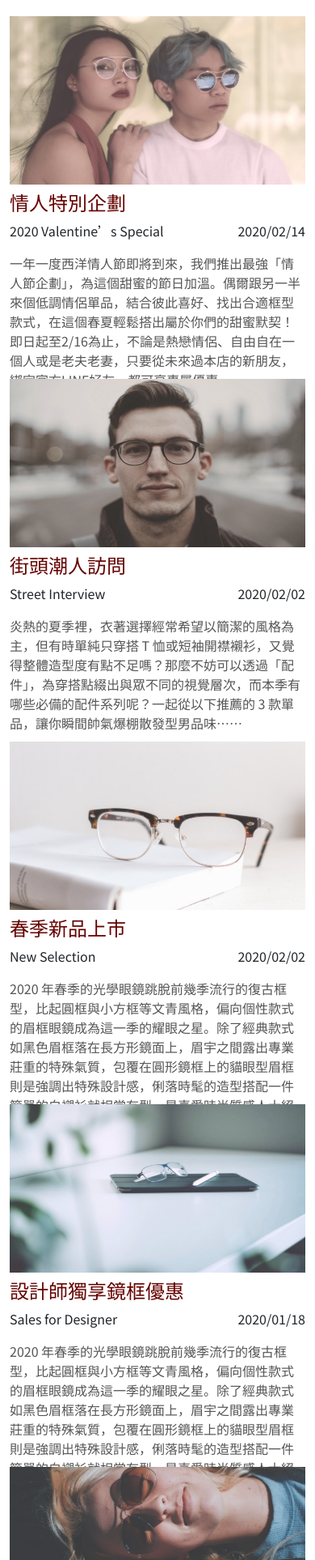
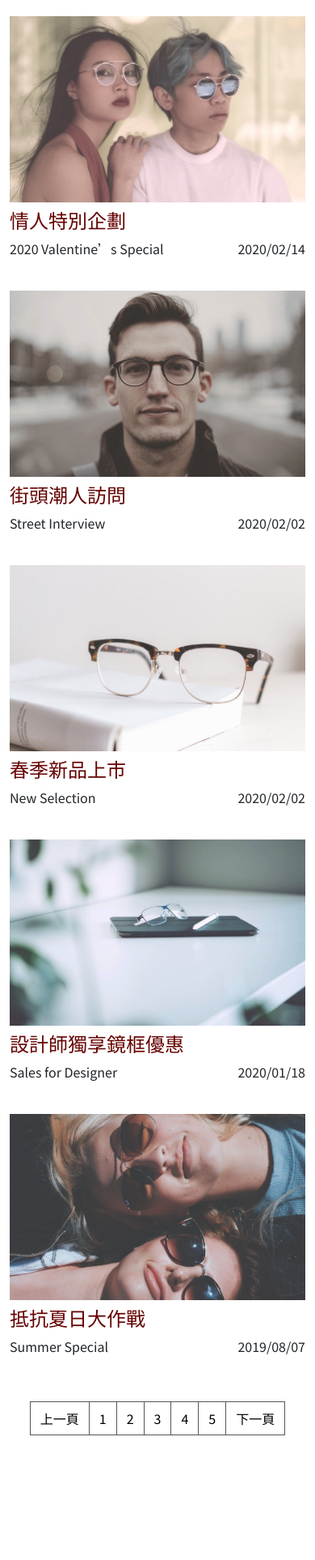
Before and after one commit to Afonguwu/2023-week3-4, a website built with Vite: page pages/blog.html in a window 390 px wide. Shown: the part 73-2000 px from the top of the page at 81% size. After the commit the page ends 1950 px from the top, so only its background shows below. Built offline with nearby package versions, Linux system fonts and the light colour scheme.

Commit message:
blog update

```diff
--- a/assets/scss/pages/_blog.scss
+++ b/assets/scss/pages/_blog.scss
@@ -1,27 +1,17 @@
 .blog-list{
     width: 100%;
-    img,.blog-content{
-        width: 100%;
-        max-height: 208px;
-    }
     li{
         margin-bottom: 24px;
     }
     margin-bottom: 40px;
     @include pad{
-        img,.blog-content{
-            width: 48.5%;
-        }
         margin-bottom: 56px;
     }
     @include pc{
-        img,.blog-content{
-            max-height: 400px;
-        }
         li{
             margin-bottom: 60px;
         }
-        margin-bottom: 644px;
+        margin-bottom: 64px;
     }
     h3{
         font-size: 1.5rem;
@@ -39,4 +29,5 @@
         height: 54px;
         font-size: 36px;
     }
+
 }
--- a/pages/blog.html
+++ b/pages/blog.html
@@ -13,10 +13,10 @@
         部落格
         </h2>
         <ul class="blog-list">
-            <li class=" d-md-flex justify-content-between">
-                <img class="mb-2  mb-md-0  d-md-block" src="../assets/images/blog-1.png" alt="情人特別企劃">
-                <div class="blog-content d-lg-flex flex-column justify-content-between">
-                    <div>
+            <li class=" d-md-flex justify-content-between row">
+                <img class="mb-2  mb-md-0  d-md-block col-md-6" src="../assets/images/blog-1.png" alt="情人特別企劃">
+                <div class="col-md-6 blog-content d-lg-flex flex-column justify-content-between">
+                    <div >
                     <h3 class=" brown mb-md-0">
                         情人特別企劃
                     </h3>
@@ -24,17 +24,18 @@
                         <span>2020 Valentine’s Special</span>
                         <span>2020/02/14</span>
                     </p>
-                    <p class="d-md-block gray card-text ">
-                        一年一度西洋情人節即將到來，我們推出最強「情人節企劃」，為這個甜蜜的節日加溫。偶爾跟另一半來個低調情侶單品，結合彼此喜好、找出合適框型款式，在這個春夏輕鬆搭出屬於你們的甜蜜默契！ 即日起至2/16為止，不論是熱戀情侶、自由自在一個人或是老夫老妻，只要從未來過本店的新朋友，綁定官方LINE好友，都可享專屬優惠⋯⋯
+                    <p class="d-none d-md-block gray card-text ">
+                        <span class="d-lg-none">一年一度西洋情人節即將到來，我們推出最強「情人節企劃」，為這個甜蜜的節日加溫。偶爾跟另一半來個低調情侶單品，結合彼此喜好、找出合適框型款式，在這個春夏輕鬆搭出屬於你們的甜蜜默契！即日起至2/16為止，不論是熱戀情侶、自由自在一個人或是老夫老妻⋯⋯more</span>
+                        <span class="d-none d-lg-inline">一年一度西洋情人節即將到來，我們推出最強「情人節企劃」，為這個甜蜜的節日加溫。偶爾跟另一半來個低調情侶單品，結合彼此喜好、找出合適框型款式，在這個春夏輕鬆搭出屬於你們的甜蜜默契！ 即日起至2/16為止，不論是熱戀情侶、自由自在一個人或是老夫老妻，只要從未來過本店的新朋友，綁定官方LINE好友，都可享專屬優惠⋯⋯</span>
                     </p>
                     </div>
                     <button class="ms-auto d-none d-lg-block fw-bold bg-body border-0"><a href="#" class=" brown">MORE</a></button>
                 </div>
             </li>
-            <li class=" d-md-flex justify-content-between">
-                <img class="mb-2  mb-md-0  d-md-block" src="../assets/images/blog-2.png" alt="街頭潮人訪問">
-                <div class="blog-content d-lg-flex flex-column justify-content-between">
-                    <div>
+            <li class=" d-md-flex justify-content-between row">
+                <img class="mb-2  mb-md-0  d-md-block col-md-6" src="../assets/images/blog-2.png" alt="街頭潮人訪問">
+                <div class="col-md-6 blog-content d-lg-flex flex-column justify-content-between">
+                    <div >
                     <h3 class=" brown mb-md-0">
                         街頭潮人訪問
                     </h3>
@@ -42,17 +43,18 @@
                         <span>Street Interview</span>
                         <span>2020/02/02</span>
                     </p>
-                    <p class="d-md-block gray card-text">
-                        炎熱的夏季裡，衣著選擇經常希望以簡潔的風格為主，但有時單純只穿搭 T 恤或短袖開襟襯衫，又覺得整體造型度有點不足嗎？那麼不妨可以透過「配件」，為穿搭點綴出與眾不同的視覺層次，而本季有哪些必備的配件系列呢？一起從以下推薦的 3 款單品，讓你瞬間帥氣爆棚散發型男品味⋯⋯
+                    <p class="d-none d-md-block gray card-text ">
+                        <span class="d-lg-none">炎熱的夏季裡，衣著選擇經常希望以簡潔的風格為主，但有時單純只穿搭 T 恤或短袖開襟襯衫，又覺得整體造型度有點不足嗎？那麼不妨可以透過「配件」，為穿搭點綴出與眾不同的視覺層次，而本季有哪些必備的配件系列呢？一起從以下推薦的 3 款單品，讓你瞬間帥氣⋯⋯more</span>
+                        <span class="d-none d-lg-inline">炎熱的夏季裡，衣著選擇經常希望以簡潔的風格為主，但有時單純只穿搭 T 恤或短袖開襟襯衫，又覺得整體造型度有點不足嗎？那麼不妨可以透過「配件」，為穿搭點綴出與眾不同的視覺層次，而本季有哪些必備的配件系列呢？一起從以下推薦的 3 款單品，讓你瞬間帥氣爆棚散發型男品味⋯⋯</span>
                     </p>
                     </div>
                     <button class="ms-auto d-none d-lg-block fw-bold bg-body border-0"><a href="#" class=" brown">MORE</a></button>
                 </div>
             </li>
-            <li class=" d-md-flex justify-content-between">
-                <img class="mb-2  mb-md-0  d-md-block" src="../assets/images/blog-3.png" alt="春季新品上市">
-                <div class="blog-content d-lg-flex flex-column justify-content-between">
-                    <div>
+            <li class=" d-md-flex justify-content-between row">
+                <img class="mb-2  mb-md-0  d-md-block col-md-6" src="../assets/images/blog-3.png" alt="春季新品上市">
+                <div class="col-md-6 blog-content d-lg-flex flex-column justify-content-between">
+                    <div >
                     <h3 class=" brown mb-md-0">
                         春季新品上市
                     </h3>
@@ -60,17 +62,18 @@
                         <span>New Selection</span>
                         <span>2020/02/02</span>
                     </p>
-                    <p class="d-md-block gray card-text">
-                        2020 年春季的光學眼鏡跳脫前幾季流行的復古框型，比起圓框與小方框等文青風格，偏向個性款式的眉框眼鏡成為這一季的耀眼之星。除了經典款式如黑色眉框落在長方形鏡面上，眉宇之間露出專業莊重的特殊氣質，包覆在圓形鏡框上的貓眼型眉框則是強調出特殊設計感，俐落時髦的造型搭配一件簡單的白襯衫就相當有型，是喜愛時尚質感人士絕不能錯過的必備款式⋯⋯
+                    <p class="d-none d-md-block gray card-text ">
+                        <span class="d-lg-none">一年一度西洋情人節即將到來，我們推出最強「情人節企劃」，為這個甜蜜的節日加溫。偶爾跟另一半來個低調情侶單品，結合彼此喜好、找出合適框型款式，在這個春夏輕鬆搭出屬於你們的甜蜜默契！即日起至2/16為止，不論是熱戀情侶、自由自在一個人或是老夫老妻⋯⋯more</span>
+                        <span class="d-none d-lg-inline">2020 年春季的光學眼鏡跳脫前幾季流行的復古框型，比起圓框與小方框等文青風格，偏向個性款式的眉框眼鏡成為這一季的耀眼之星。除了經典款式如黑色眉框落在長方形鏡面上，眉宇之間露出專業莊重的特殊氣質，包覆在圓形鏡框上的貓眼型眉框則是強調出特殊設計感，俐落時髦的造型搭配一件簡單的白襯衫就相當有型，是喜愛時尚質感人士絕不能錯過的必備款式⋯⋯</span>
                     </p>
                     </div>
                     <button class="ms-auto d-none d-lg-block fw-bold bg-body border-0"><a href="#" class=" brown">MORE</a></button>
                 </div>
             </li>
-            <li class=" d-md-flex justify-content-between">
-                <img class="mb-2  mb-md-0  d-md-block" src="../assets/images/blog-4.png" alt="設計師獨享鏡框優惠">
-                <div class="blog-content d-lg-flex flex-column justify-content-between">
-                    <div>
+            <li class=" d-md-flex justify-content-between row">
+                <img class="mb-2  mb-md-0  d-md-block col-md-6" src="../assets/images/blog-4.png" alt="設計師獨享鏡框優惠">
+                <div class="col-md-6 blog-content d-lg-flex flex-column justify-content-between">
+                    <div >
                     <h3 class=" brown mb-md-0">
                         設計師獨享鏡框優惠
                     </h3>
@@ -78,17 +81,18 @@
                         <span>Sales for Designer</span>
                         <span>2020/01/18</span>
                     </p>
-                    <p class="d-md-block gray card-text">
-                        2020 年春季的光學眼鏡跳脫前幾季流行的復古框型，比起圓框與小方框等文青風格，偏向個性款式的眉框眼鏡成為這一季的耀眼之星。除了經典款式如黑色眉框落在長方形鏡面上，眉宇之間露出專業莊重的特殊氣質，包覆在圓形鏡框上的貓眼型眉框則是強調出特殊設計感，俐落時髦的造型搭配一件簡單的白襯衫就相當有型，是喜愛時尚質感人士絕不能錯過的必備款式⋯⋯
+                    <p class="d-none d-md-block gray card-text ">
+                        <span class="d-lg-none">2020 年春季的光學眼鏡跳脫前幾季流行的復古框型，比起圓框與小方框等文青風格，偏向個性款式的眉框眼鏡成為這一季的耀眼之星。除了經典款式如黑色眉框落在長方形鏡面上，眉宇之間露出專業莊重的特殊氣質，包覆在圓形鏡框上的貓眼型眉框則是強調出特殊設計感，⋯⋯more</span>
+                        <span class="d-none d-lg-inline">2020 年春季的光學眼鏡跳脫前幾季流行的復古框型，比起圓框與小方框等文青風格，偏向個性款式的眉框眼鏡成為這一季的耀眼之星。除了經典款式如黑色眉框落在長方形鏡面上，眉宇之間露出專業莊重的特殊氣質，包覆在圓形鏡框上的貓眼型眉框則是強調出特殊設計感，俐落時髦的造型搭配一件簡單的白襯衫就相當有型，是喜愛時尚質感人士絕不能錯過的必備款式⋯⋯</span>
                     </p>
                     </div>
                     <button class="ms-auto d-none d-lg-block fw-bold bg-body border-0"><a href="#" class=" brown">MORE</a></button>
                 </div>
             </li>
-            <li class=" d-md-flex justify-content-between">
-                <img class="mb-2  mb-md-0  d-md-block" src="../assets/images/blog-5.png" alt="抵抗夏日大作戰">
-                <div class="blog-content d-lg-flex flex-column justify-content-between">
-                    <div>
+            <li class=" d-md-flex justify-content-between row">
+                <img class="mb-2  mb-md-0  d-md-block col-md-6" src="../assets/images/blog-5.png" alt="抵抗夏日大作戰">
+                <div class="col-md-6 blog-content d-lg-flex flex-column justify-content-between">
+                    <div >
                     <h3 class=" brown mb-md-0">
                         抵抗夏日大作戰
                     </h3>
@@ -96,8 +100,9 @@
                         <span>Summer Special</span>
                         <span>2019/08/07</span>
                     </p>
-                    <p class="d-md-block gray card-text">
-                        2020 年春季的光學眼鏡跳脫前幾季流行的復古框型，比起圓框與小方框等文青風格，偏向個性款式的眉框眼鏡成為這一季的耀眼之星。除了經典款式如黑色眉框落在長方形鏡面上，眉宇之間露出專業莊重的特殊氣質，包覆在圓形鏡框上的貓眼型眉框則是強調出特殊設計感，俐落時髦的造型搭配一件簡單的白襯衫就相當有型，是喜愛時尚質感人士絕不能錯過的必備款式⋯⋯
+                    <p class="d-none d-md-block gray card-text ">
+                        <span class="d-lg-none">2020 年春季的光學眼鏡跳脫前幾季流行的復古框型，比起圓框與小方框等文青風格，偏向個性款式的眉框眼鏡成為這一季的耀眼之星。除了經典款式如黑色眉框落在長方形鏡面上，眉宇之間露出專業莊重的特殊氣質，包覆在圓形鏡框上的貓眼型眉框則是強調出特殊設計感，⋯⋯more</span>
+                        <span class="d-none d-lg-inline">2020 年春季的光學眼鏡跳脫前幾季流行的復古框型，比起圓框與小方框等文青風格，偏向個性款式的眉框眼鏡成為這一季的耀眼之星。除了經典款式如黑色眉框落在長方形鏡面上，眉宇之間露出專業莊重的特殊氣質，包覆在圓形鏡框上的貓眼型眉框則是強調出特殊設計感，俐落時髦的造型搭配一件簡單的白襯衫就相當有型，是喜愛時尚質感人士絕不能錯過的必備款式⋯⋯</span>
                     </p>
                     </div>
                     <button class="ms-auto d-none d-lg-block fw-bold bg-body border-0"><a href="#" class=" brown">MORE</a></button>
```
